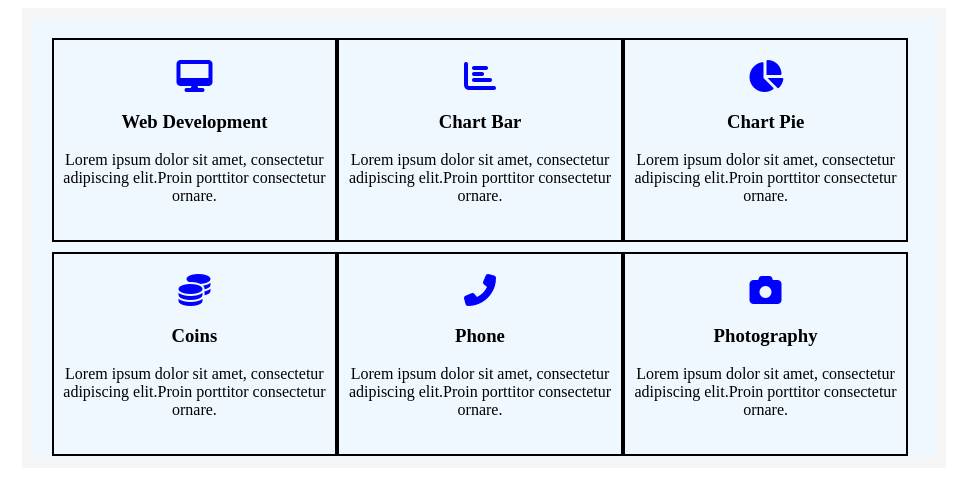
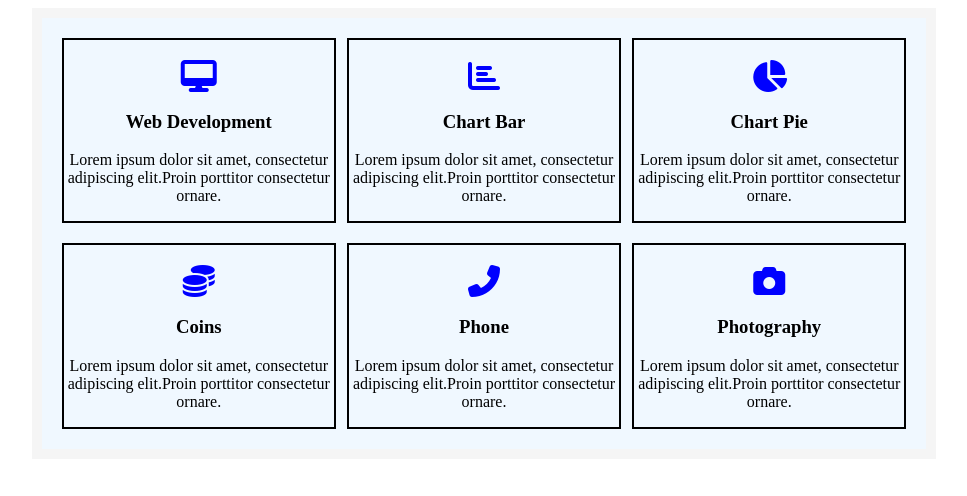
Before and after one commit to Dina06109/myrep, a plain HTML site: page index.html in a window 1280 px wide. Shown: the whole page, without its empty margins (156-1123 px from the left). Drawn offline with Linux system fonts and the light colour scheme.

Commit message:
feedback
Блоку нельзя добавлять позиционирование как отступы

```diff
--- a/index.css
+++ b/index.css
@@ -1,36 +1,45 @@
-.container{
-
+.container {
   width: 70%;
-    height: 400px;
-    background-color:aliceblue;
+  height: auto;
+  background-color: aliceblue;
   border: 10px solid whitesmoke;
   margin: 0px auto;
-    padding: 20px 10px;
+
+  /* Блоку нельзя добавлять позиционирование как отступы */
+  /* padding: 20px 10px; */
 }
-.container__inner{
+
+.container__inner {
   margin: 0px auto;
- padding: 0px 10px;
+  padding: 10px 20px;
 }
+
 .block {
   display: flex;
-    flex-wrap: wrap;99
+  flex-wrap: wrap;
   justify-content: space-between;
+
+  align-items: center;
 }
+
 .block__item {
-  height: calc(1/3*100% - (1 - 1/3)*10px);
-  height: 200px;
-    width: calc(1/3*100% - (1 - 1/3)*10px);
+  width: 32%;
+  /* height: calc(1 / 3 * 100% - (1 - 1 / 3) * 10px); */
+  /* height: 200px; */
+  /* width: calc(1 / 3 * 100% - (1 - 1 / 3) * 10px); */
 
-  margin: 0 0 10px;
+  margin: 10px 0;
   border: 2px solid black;
   text-align: center;
   position: relative;
 }
+
 .block__item h3:hover {
   color: blue;
 }
-.block__item:hover:before{
-  content:'' ;
+
+.block__item:hover:before {
+  content: "";
   position: absolute;
   bottom: 0;
   left: 0;
@@ -38,6 +47,7 @@ color: blue;
   height: 4px;
   background-color: blue;
 }
+
 /* .block__item2:hover{
   box-shadow: 0 0 10px;
   position: relative;
```
Lines whose indentation alone changed are shown as unchanged.
